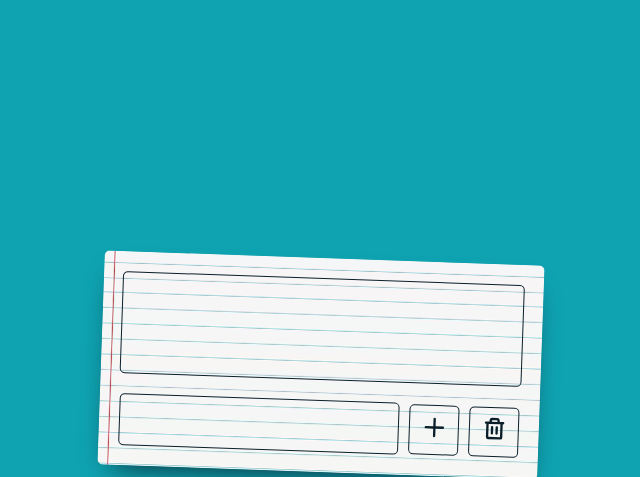
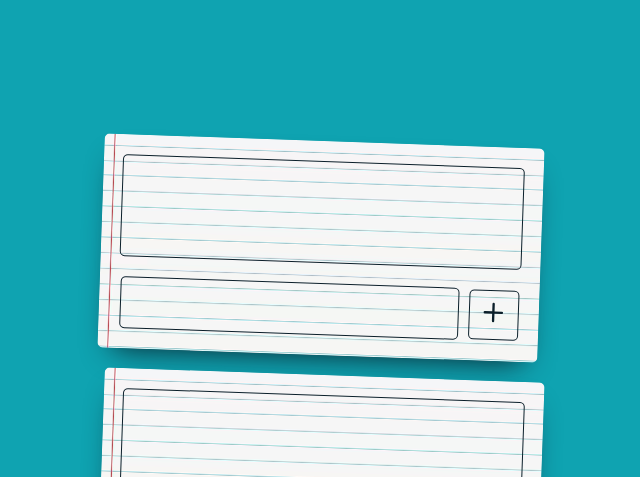
Before and after one commit to brunolieps/to-do-list, a plain HTML site: page index.html in a window 1280 px wide. Shown: the top 477 px of the page, without its empty margins (319-959 px from the left). Drawn offline with Linux system fonts and the light colour scheme; a web font is replaced by a local one.

Commit message:
Habit Container

```diff
--- a/index.html
+++ b/index.html
@@ -14,6 +14,22 @@
 </head>
 
 <body>
+    <div class="container">
+        <div id="habit-container">
+            <ul id="habit-grid"></ul>
+        </div>
+        <div class="button-container">
+            <input type="text" id="">
+            <button>
+                <svg xmlns="http://www.w3.org/2000/svg" width="25" height="25" viewBox="0 0 256 256">
+                    <path
+                        d="M228,128a12,12,0,0,1-12,12H140v76a12,12,0,0,1-24,0V140H40a12,12,0,0,1,0-24h76V40a12,12,0,0,1,24,0v76h76A12,12,0,0,1,228,128Z">
+                    </path>
+                </svg>
+            </button>
+        </div>
+    </div>
+
     <div class="container">
         <div id="list-container">
             <ul id="item-list"></ul>
--- a/style.css
+++ b/style.css
@@ -65,6 +65,26 @@ button {
 
 }
 
+input {
+    min-width: calc(50px - 10px);
+    min-height: 50px;
+    padding: 0px 10px;
+    border-radius: 5px;
+    border: 1px solid var(--text);
+    transition: all 250ms cubic-bezier(0.68, -0.55, 0.27, 1.55);
+    color: var(--text);
+
+    background-color: var(--zeroopacity);
+
+    &:hover {
+        border: 2px solid var(--accent);
+    }
+
+    &:focus {
+        border: 2px solid var(--accent);
+    }
+}
+
 .ativo {
     background-color: var(--accent);
 }
@@ -94,6 +114,21 @@ button {
     &:hover {
         transform: rotate(-1deg);
     }
+}
+
+#habit-container {
+    width: 100%;
+    min-height: 100px;
+
+    display: flex;
+    flex-direction: column;
+    align-items: center;
+    border: 1px solid var(--text);
+    border-radius: 5px;
+    max-height: 400px;
+
+    overflow-y: auto;
+    overflow-x: hidden;
 }
 
 #list-container {
@@ -201,27 +236,6 @@ button {
     align-items: center;
     justify-content: center;
     width: 100%;
-
-    #item-name {
-        min-width: calc(50px - 10px);
-        min-height: 50px;
-        padding: 0px 30px;
-        border-radius: 5px;
-        border: 1px solid var(--text);
-        transition: all 250ms cubic-bezier(0.68, -0.55, 0.27, 1.55);
-        color: var(--text);
-        flex-grow: 1;
-
-        background-color: var(--zeroopacity);
-
-        &:hover {
-            border: 2px solid var(--accent);
-        }
-
-        &:focus {
-            border: 2px solid var(--accent);
-        }
-    }
 }
 
 #darkmodetoggle {
```
